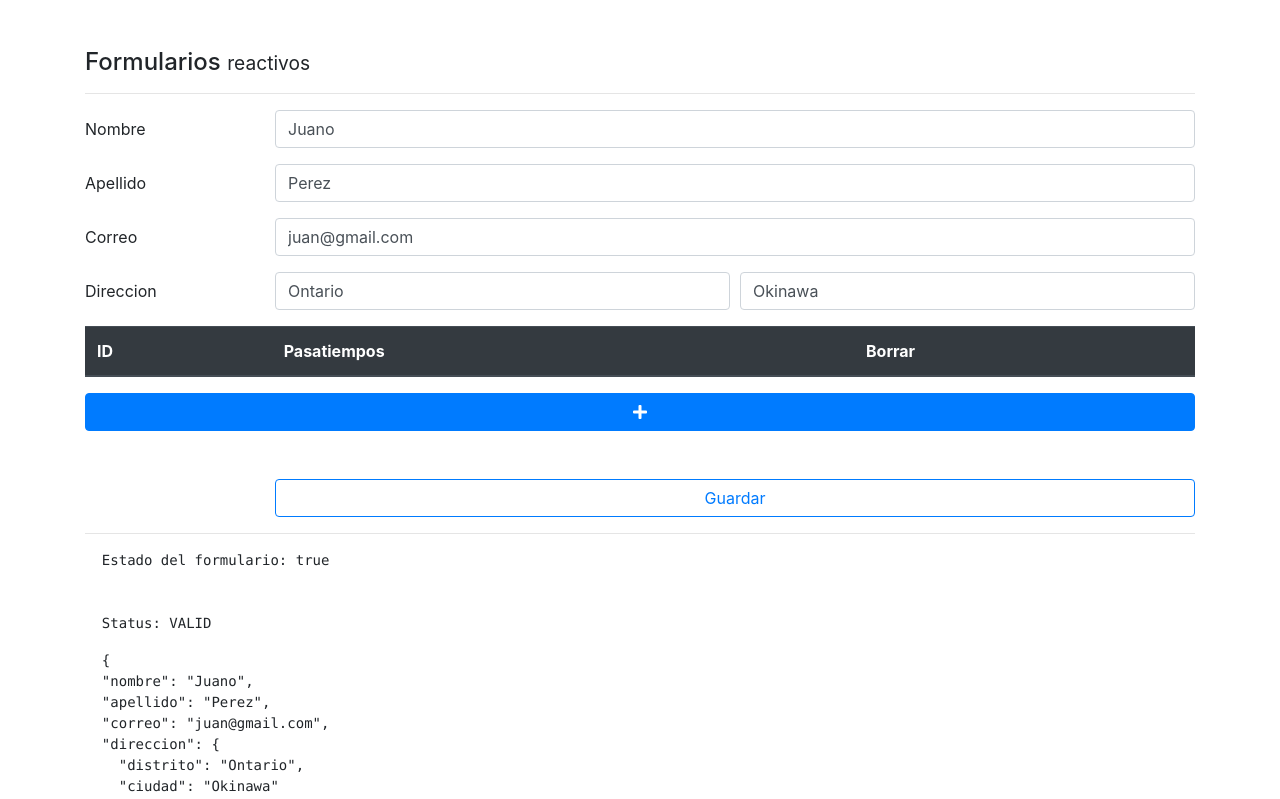
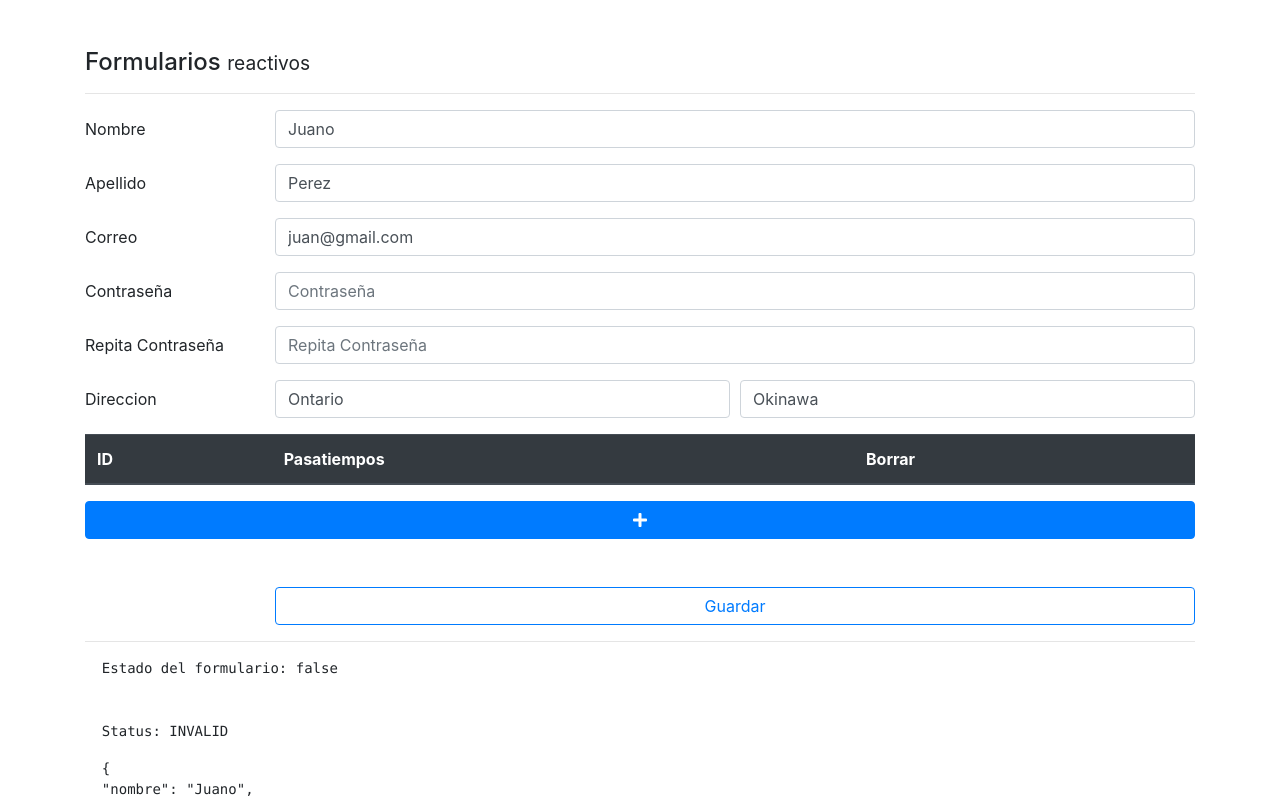
Before and after one commit to tamueka/08-formularios, an Angular app: page /reactivo in a window 1280 px wide. Shown: the top 799 px of the page. Built offline with nearby package versions, Linux system fonts and the light colour scheme.

Commit message:
Formularios reactivos: validar contraseña y repita contraseña de forma asincrona

```diff
--- a/src/app/pages/reactive/reactive.component.html
+++ b/src/app/pages/reactive/reactive.component.html
@@ -35,6 +35,30 @@
       <small *ngIf="correoNoValido" class="invalid-feedback">Ingrese email válido</small>
     </div>
   </div>
+
+    <div class="form-group row">
+      <label class="col-2 col-form-label">Contraseña</label>
+      <div class="col">
+
+        <input  class="form-control"
+                type="password"
+                placeholder="Contraseña"
+                formControlName="contrasena1"
+                [class.is-invalid]="contrasena1NoValido">
+      </div>
+    </div>
+
+    <div class="form-group row">
+      <label class="col-2 col-form-label"> Repita Contraseña</label>
+      <div class="col">
+
+        <input  class="form-control"
+                type="password"
+                placeholder="Repita Contraseña"
+                formControlName="contrasena2"
+                [class.is-invalid]="contrasena2NoValido">
+      </div>
+    </div>
 
   <div class="form-group row" formGroupName="direccion">
     <label class="col-2 col-form-label">Direccion</label>
--- a/src/app/pages/reactive/reactive.component.ts
+++ b/src/app/pages/reactive/reactive.component.ts
@@ -10,8 +10,10 @@ import { ValidadoresService } from 'src/app/services/validadores.service';
 export class ReactiveComponent implements OnInit {
   formulario: FormGroup;
 
-  constructor(private fb: FormBuilder,
-              private validadores: ValidadoresService) {
+  constructor(
+    private fb: FormBuilder,
+    private validadores: ValidadoresService
+  ) {
     this.crearFormulario();
     this.cargarDataAlFormulario();
   }
@@ -57,6 +59,20 @@ export class ReactiveComponent implements OnInit {
     );
   }
 
+  get contrasena1NoValido() {
+    return (
+      this.formulario.get('contrasena1').invalid &&
+      this.formulario.get('contrasena1').touched
+    );
+  }
+
+  get contrasena2NoValido() {
+    const contrasena1 = this.formulario.get('contrasena1').value;
+    const contrasena2 = this.formulario.get('contrasena2').value;
+
+    return ( contrasena1 === contrasena2) ? false : true;
+  }
+
   crearFormulario() {
     this.formulario = this.fb.group({
       nombre: ['', [Validators.required, Validators.minLength(5)]],
@@ -68,12 +84,17 @@ export class ReactiveComponent implements OnInit {
           Validators.pattern('[a-z0-9._%+-]+@[a-z0-9.-]+.[a-z]{2,3}$'),
         ],
       ],
+      contrasena1: ['', Validators.required],
+      contrasena2: ['', Validators.required],
       direccion: this.fb.group({
         distrito: ['', Validators.required],
         ciudad: ['', Validators.required],
       }),
       pasatiempos: this.fb.array([]),
-    });
+    },{
+      validators: this.validadores.contrasenasIguales('contrasena1', 'contrasena2')
+    }
+    );
   }
 
   cargarDataAlFormulario() {
@@ -93,7 +114,7 @@ export class ReactiveComponent implements OnInit {
     this.pasatiempos.push(this.fb.control(''));
   }
 
-  borrarPasatiempo(i: number){
+  borrarPasatiempo(i: number) {
     this.pasatiempos.removeAt(i);
   }
 
--- a/src/app/services/validadores.service.ts
+++ b/src/app/services/validadores.service.ts
@@ -1,5 +1,5 @@
 import { Injectable } from '@angular/core';
-import { FormControl } from '@angular/forms';
+import { FormControl, FormGroup } from '@angular/forms';
 
 @Injectable({
   providedIn: 'root'
@@ -18,4 +18,18 @@ export class ValidadoresService {
 
     return null;
   }
+
+  contrasenasIguales(pass1Name: string, pass2Name: string){
+    return (formGroup: FormGroup) => {
+      const pass1Control = formGroup.controls[pass1Name];
+      const pass2Control = formGroup.controls[pass2Name];
+
+      if(pass1Control.value === pass2Control.value){
+        pass2Control.setErrors(null);
+      } else {
+        pass2Control.setErrors({ noEsIgual: true })
+      }
+
+    }
+  }
 }
```
